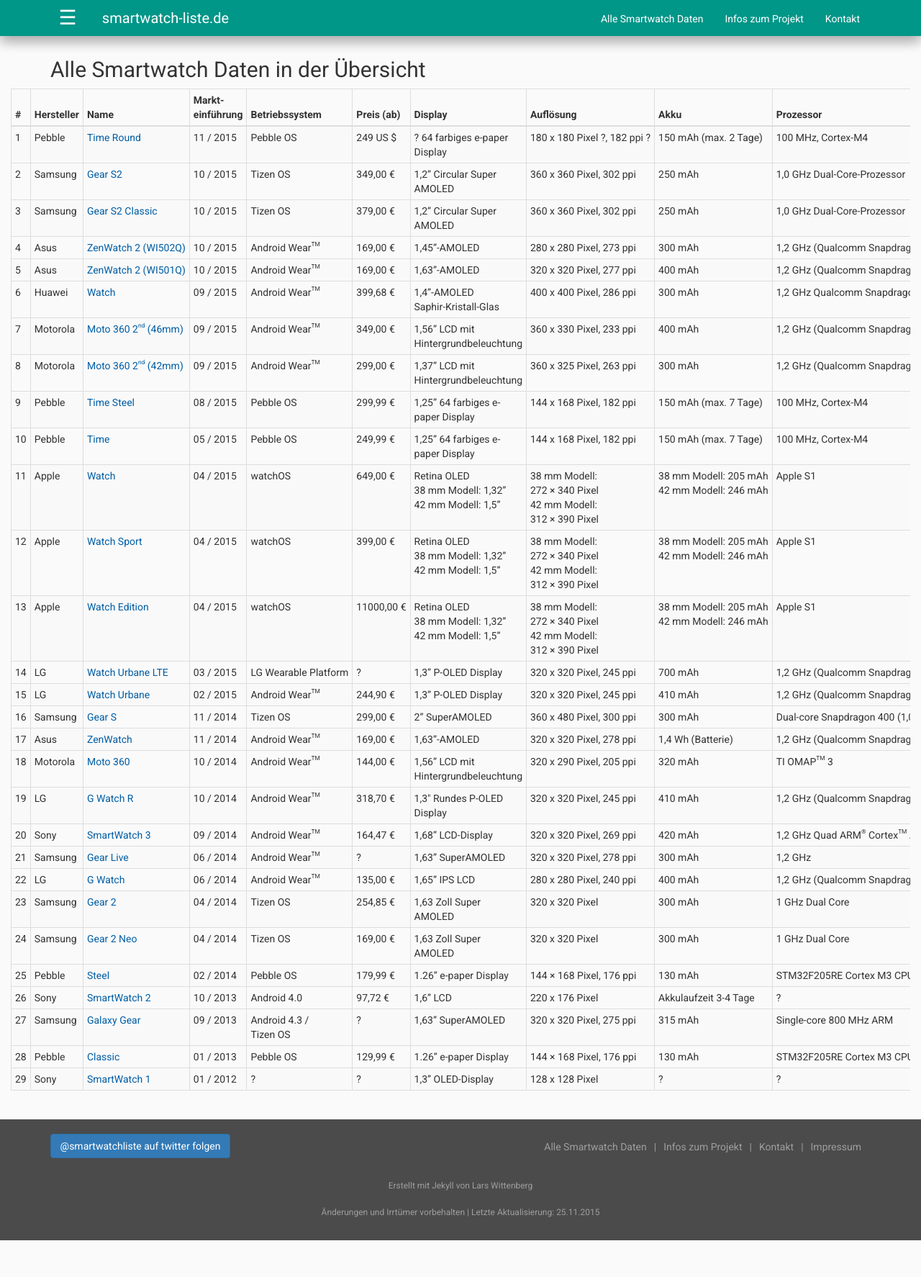
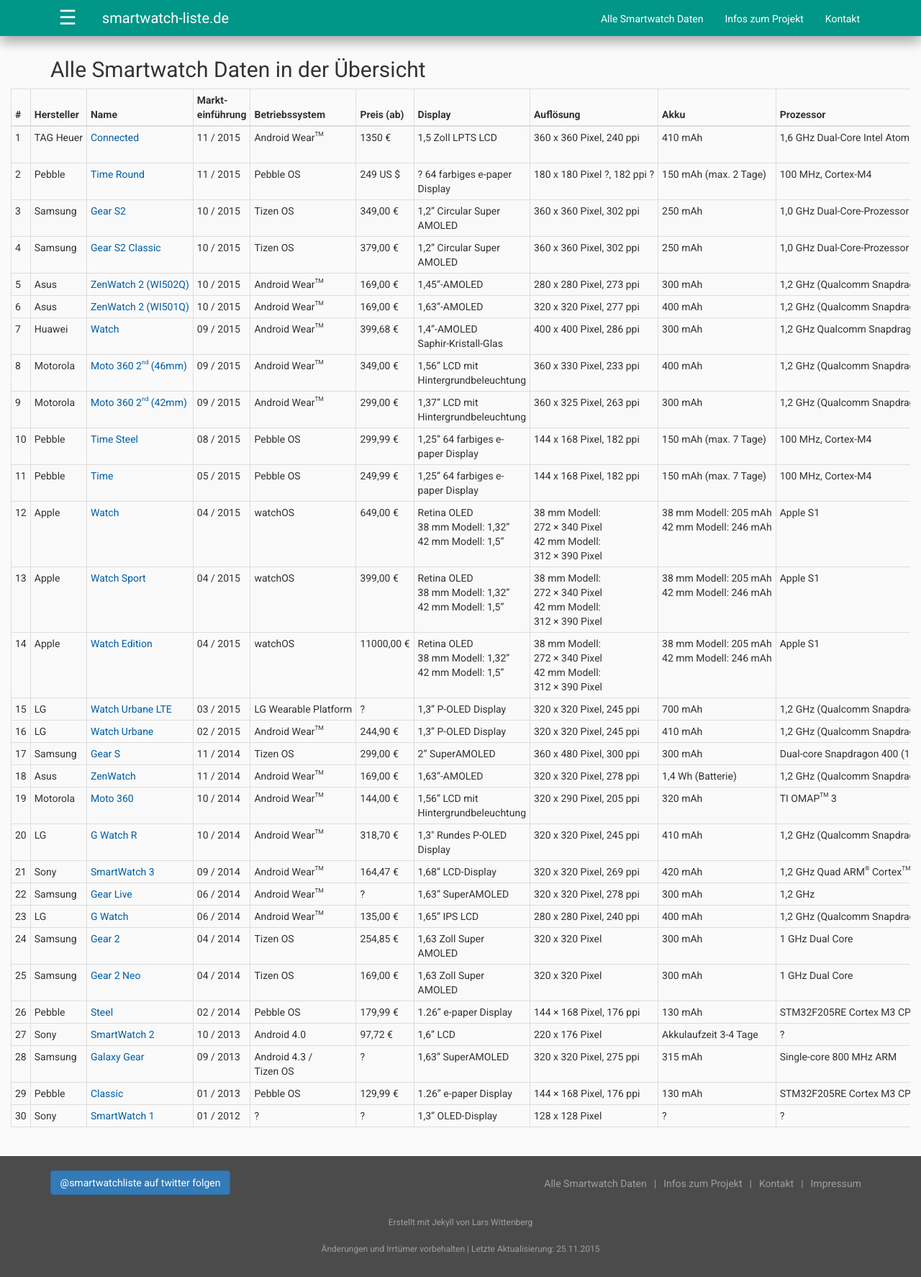
Before and after one commit to larswittenberg/smartwatch-liste, a Jekyll site: the page built from alle-smartwatch-daten/index.md, in a window 1280 px wide. Shown: the whole page at 72% size. Built offline with Jekyll 4.4.1, drawn with Linux system fonts in a browser that asks for light colours; nearby versions of some CDN libraries; a file with an impossible date is left out.

Commit message:
TAG Heuer Connected Update

```diff
--- a/_smartwatch/tag-heuer-connected.md
+++ b/_smartwatch/tag-heuer-connected.md
@@ -1,25 +1,25 @@
 ---
 title: TAG Heuer Connected - Technische Daten
 id: "tag-heuer-connected"
-hersteller: "TAG Heuer Connected"
-name: ""
-date:
+hersteller: "TAG Heuer"
+name: "Connected"
+date: 2015-11-09
 case_type: "rund"
-betriebssystem: ""
-display: ""
-aufloesung: ""
-akku: ""
-prozessor: ""
-ram: ""
-interner_speicher: ""
-wlan: ""
-bluetooth: ""
+betriebssystem: "Android Wear<sup>TM</sup>"
+display: "1,5 Zoll LPTS LCD"
+aufloesung: "360 x 360 Pixel, 240 ppi"
+akku: "410 mAh"
+prozessor: "1,6 GHz Dual-Core Intel Atom Z34XX"
+ram: "1 GB"
+interner_speicher: "4 GB"
+wlan: "WLAN 802.11 b/g/n"
+bluetooth: "Bluetooth 4.1 LE"
 konnektivitaet: ""
-sensoren: ""
-gewicht: ""
-abmessungen: ""
-ip_zertifikat: ""
-sonstiges: ""
+sensoren: "Gyroskop, Haptik-Engine, Kipperkennung"
+gewicht: "52 g"
+abmessungen: "46 mm Durchmesser, \n 12,8 mm Höhe"
+ip_zertifikat: "IP67"
+sonstiges: "Display mit Saphir-Kristall Glas, Mikrofon"
 
 img_src: ""
 img_src_2x: ""
@@ -33,12 +33,10 @@
 link_name: "tagheuerconnected.com"
 link_url: "http://www.tagheuerconnected.com/"
 
-preis: "1800 US $"
-shop_link_name: ""
-shop_link_url: ""
+preis: "1350 €"
+shop_link_name: "tagheuerconnected.com"
+shop_link_url: "http://www.tagheuerconnected.com/product"
 ---
 
 ### Links
-* [TAG Heuer veröffentlicht im November die teuerste Android-Smartwatch](https://curved.de/news/tag-heuer-veroeffentlicht-im-november-die-teuerste-android-smartwatch-306555)
-
-Offizielle Vorstellung: 09.11.2015
+* [Tag Heuer Connected: Luxus Android Wear Smartwatch mit Ablaufdatum](http://stadt-bremerhaven.de/tag-heuer-connected-luxus-android-wear-smartwatch-mit-ablaufdatum/)
```
